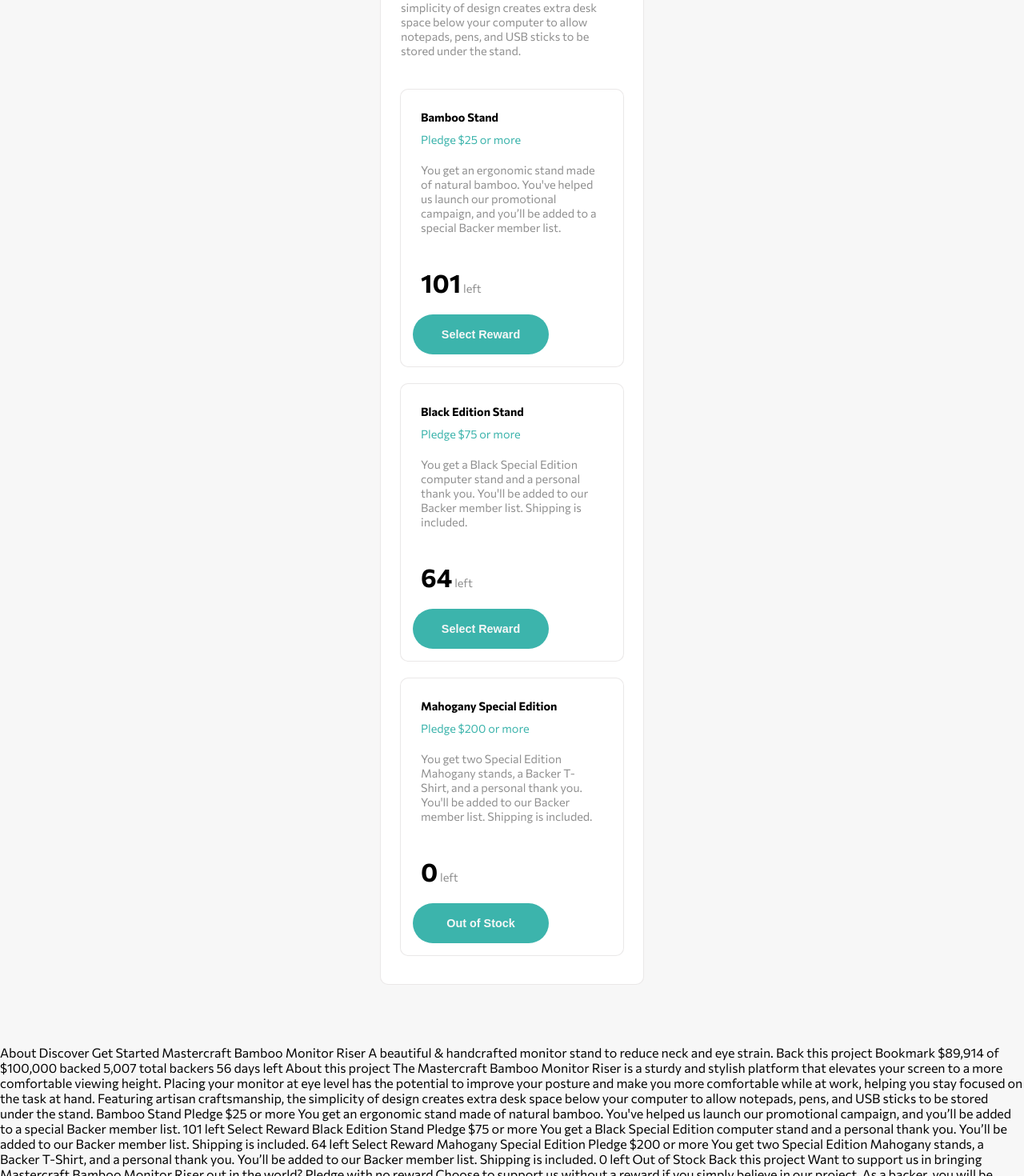
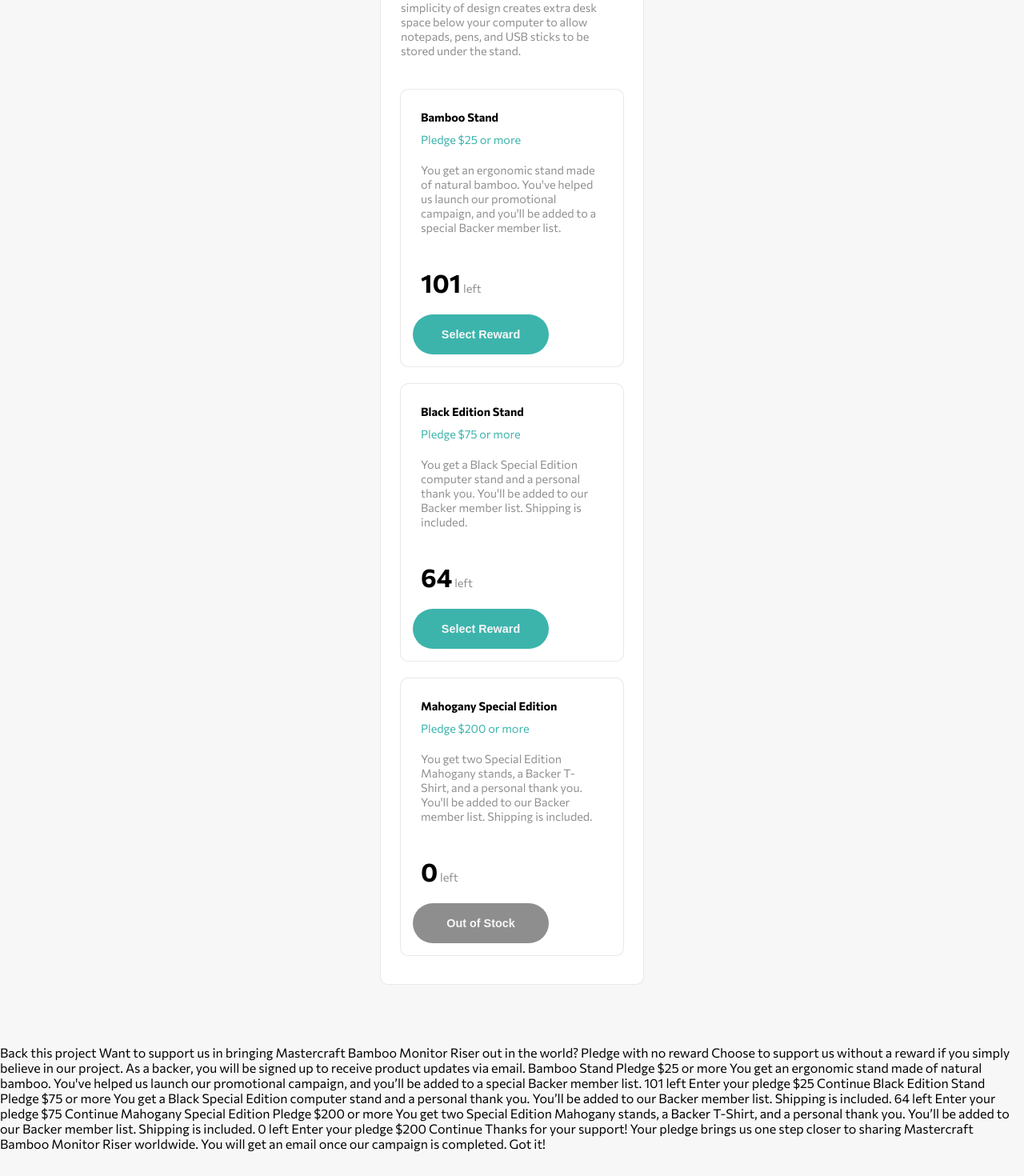
Before and after one commit to Kevin27j/crowdfunding-product-page, a React (Vite) app: page / in a window 1280 px wide. Shown: the part 1210-2680 px from the top of the page at 80% size. After the commit the page ends 2649 px from the top, so only its background shows below. Built offline with nearby package versions, Linux system fonts and the light colour scheme.

Commit message:
reward buttons styling

```diff
--- a/index.html
+++ b/index.html
@@ -21,50 +21,6 @@
 
 <body>
   <div id="root"></div>
-  <!-- START -->
-  About
-  Discover
-  Get Started
-
-  Mastercraft Bamboo Monitor Riser
-  A beautiful & handcrafted monitor stand to reduce neck and eye strain.
-
-  Back this project
-  Bookmark
-
-  $89,914 of $100,000 backed
-  5,007 total backers
-  56 days left
-
-  About this project
-
-  The Mastercraft Bamboo Monitor Riser is a sturdy and stylish platform that elevates your screen
-  to a more comfortable viewing height. Placing your monitor at eye level has the potential to improve
-  your posture and make you more comfortable while at work, helping you stay focused on the task at hand.
-
-  Featuring artisan craftsmanship, the simplicity of design creates extra desk space below your computer
-  to allow notepads, pens, and USB sticks to be stored under the stand.
-
-  Bamboo Stand
-  Pledge $25 or more
-  You get an ergonomic stand made of natural bamboo. You've helped us launch our promotional campaign, and
-  you’ll be added to a special Backer member list.
-  101 left
-  Select Reward
-
-  Black Edition Stand
-  Pledge $75 or more
-  You get a Black Special Edition computer stand and a personal thank you. You’ll be added to our Backer
-  member list. Shipping is included.
-  64 left
-  Select Reward
-
-  Mahogany Special Edition
-  Pledge $200 or more
-  You get two Special Edition Mahogany stands, a Backer T-Shirt, and a personal thank you. You’ll be added
-  to our Backer member list. Shipping is included.
-  0 left
-  Out of Stock
 
   <!-- Selection modal start -->
 
--- a/package.json
+++ b/package.json
@@ -14,7 +14,8 @@
     "@emotion/styled": "^11.13.0",
     "@mui/material": "^6.1.3",
     "react": "^18.3.1",
-    "react-dom": "^18.3.1"
+    "react-dom": "^18.3.1",
+    "sass": "^1.80.7"
   },
   "devDependencies": {
     "@eslint/js": "^9.9.0",
--- a/src/Components/Body/AboutBottomCard.jsx
+++ b/src/Components/Body/AboutBottomCard.jsx
@@ -1,18 +1,38 @@
-import Card from "../Card"
+import Card from "../Card";
 
 export default function AboutBottomCard() {
     const aboutCardStyle = {
         textAlign: 'left'
     }
-    const rewardAboutStyle = {
-        textAlign: 'left',
+    const rewardCardsStyle = {
+        ...aboutCardStyle,
         width: '280px',
     }
 
+    const rewardCardsData = [
+        {
+            title: "Bamboo Stand",
+            subTitle: "Pledge $25 or more",
+            content: "You get an ergonomic stand made of natural bamboo. You've helped us launch our promotional campaign, and you'll be added to a special Backer member list.",
+            units: 101,
+        },
+        {
+            title: "Black Edition Stand",
+            subTitle: "Pledge $75 or more",
+            content: "You get a Black Special Edition computer stand and a personal thank you. You'll be added to our Backer member list. Shipping is included.",
+            units: 64,
+        },
+        {
+            title: "Mahogany Special Edition",
+            subTitle: "Pledge $200 or more",
+            content: "You get two Special Edition Mahogany stands, a Backer T-Shirt, and a personal thank you. You'll be added to our Backer member list. Shipping is included.",
+            units: 0,
+        }
+    ]
 
     return (
-        <Card style={aboutCardStyle}>
-            <div id="about-card">
+        <div id="about-card">
+            <Card style={aboutCardStyle}>
 
                 <h1 className="card-title">About this project</h1>
 
@@ -20,43 +40,27 @@
 
                 <p className="card-text">Featuring artisan craftsmanship, the simplicity of design creates extra desk space below your computer to allow notepads, pens, and USB sticks to be stored under the stand.</p>
                 <br />
-                <Card style={rewardAboutStyle}>
-                    <h1 className="reward-card-title">Bamboo Stand</h1>
-                    <h2 className="reward-card-sub">Pledge $25 or more</h2>
 
-                    <p className="card-text">You get an ergonomic stand made of natural bamboo. You&apos;ve helped us launch our promotional campaign, and you’ll be added to a special Backer member list.</p>
+                {rewardCardsData.map((card, i) => {
+                    function checkRewardUnits(noUnit, normal){
+                        return card.units === 0 ? noUnit : normal
+                    }
 
-                    <div className="reward-interaction-box">
-                        <p className="card-text"><span className="reward-unit">101</span> left</p>
-                        <button className="main-btn">Select Reward</button>
-                    </div>
-                </Card>
+                    return (
+                        <Card style={rewardCardsStyle} key={i}>
+                            <h1 className="reward-card-title">{card.title}</h1>
+                            <h2 className="reward-card-sub">{card.subTitle}</h2>
 
-                <Card style={rewardAboutStyle}>
-                    <h1 className="reward-card-title">Black Edition Stand</h1>
-                    <h2 className="reward-card-sub">Pledge $75 or more</h2>
+                            <p className="card-text">{card.content}</p>
 
-                    <p className="card-text">You get a Black Special Edition computer stand and a personal thank you. You&apos;ll be added to our Backer member list. Shipping is included.</p>
-
-                    <div className="reward-interaction-box">
-                        <p className="card-text"><span className="reward-unit">64</span> left</p>
-                        <button className="main-btn">Select Reward</button>
-                    </div>
-
-                </Card>
-
-                <Card style={rewardAboutStyle}>
-                    <h1 className="reward-card-title">Mahogany Special Edition</h1>
-                    <h2 className="reward-card-sub">Pledge $200 or more</h2>
-
-                    <p className="card-text">You get two Special Edition Mahogany stands, a Backer T-Shirt, and a personal thank you. You&apos;ll be added to our Backer member list. Shipping is included.</p>
-
-                    <div className="reward-interaction-box">
-                        <p className="card-text"><span className="reward-unit">0</span> left</p>
-                        <button className="main-btn">Out of Stock</button>
-                    </div>
-                </Card>
-            </div>
-        </Card>
+                            <div className="reward-interaction-box">
+                                <p className="card-text"><span className="reward-unit">{card.units}</span> left</p>
+                                <button className={checkRewardUnits("disabled-btn", "main-btn")}>{checkRewardUnits("Out of Stock", "Select Reward")}</button>
+                            </div>
+                        </Card>
+                    )
+                })}
+            </Card>
+        </div>
     )
 }
--- a/src/Components/Body/MainTopCard.jsx
+++ b/src/Components/Body/MainTopCard.jsx
@@ -10,6 +10,7 @@
 
   return (
     <Card>
+      <div id="main-card">
         <img src={mastercraftLogo} style={imgStyle} />
         <div style={{ marginTop: '-60px' }}>
           <h1 className="card-title">
@@ -22,7 +23,8 @@
 
           <div className="top-buttons">
             <button className="main-btn">Back this project</button>
-          <button className="bookmark-btn"><img src={bookmarkIcon}/></button>
+            <button className="bookmark-btn"><img src={bookmarkIcon} /></button>
+          </div>
         </div>
       </div>
     </Card>
--- a/src/index.css
+++ b/src/index.css
@@ -136,6 +136,11 @@
 /* ------------------- end MIDDLE STATS CARD ------------------- */
 
 /* ------------------- BOTTOM ABOUT CARD ------------------- */
+
+#about-card {
+  text-align: left;
+}
+
 #about-card .card-title {
   margin: 10px 10px;
 }
@@ -167,6 +172,17 @@
   max-width: 170px;
 }
 
+.disabled-btn {
+  /* @extend .main-btn; */
+  border-radius: 50px;
+  background-color: hsla(0, 0%, 48%, 0.845);
+  color: hsl(0, 0%, 97%);
+  font-size: .9rem;
+  font-weight: bold;
+  height: 50px;
+  max-width: 170px;
+}
+
 
 /* ------------------- end BOTTOM ABOUT CARD ------------------- */
 
```
Also changed, not shown: 2 other files (tests, documents, lock files or other folders). Lines whose indentation alone changed are shown as unchanged.
